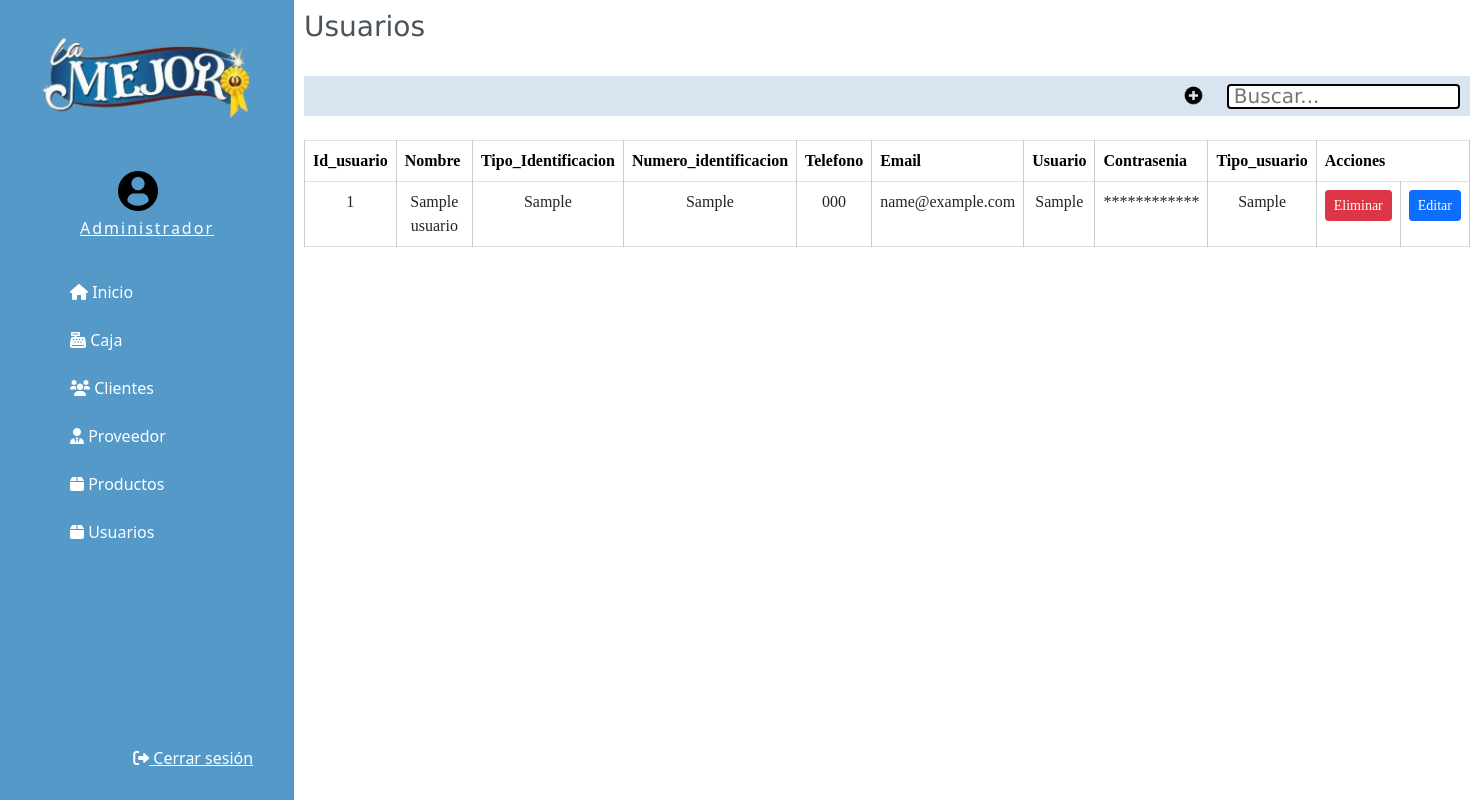
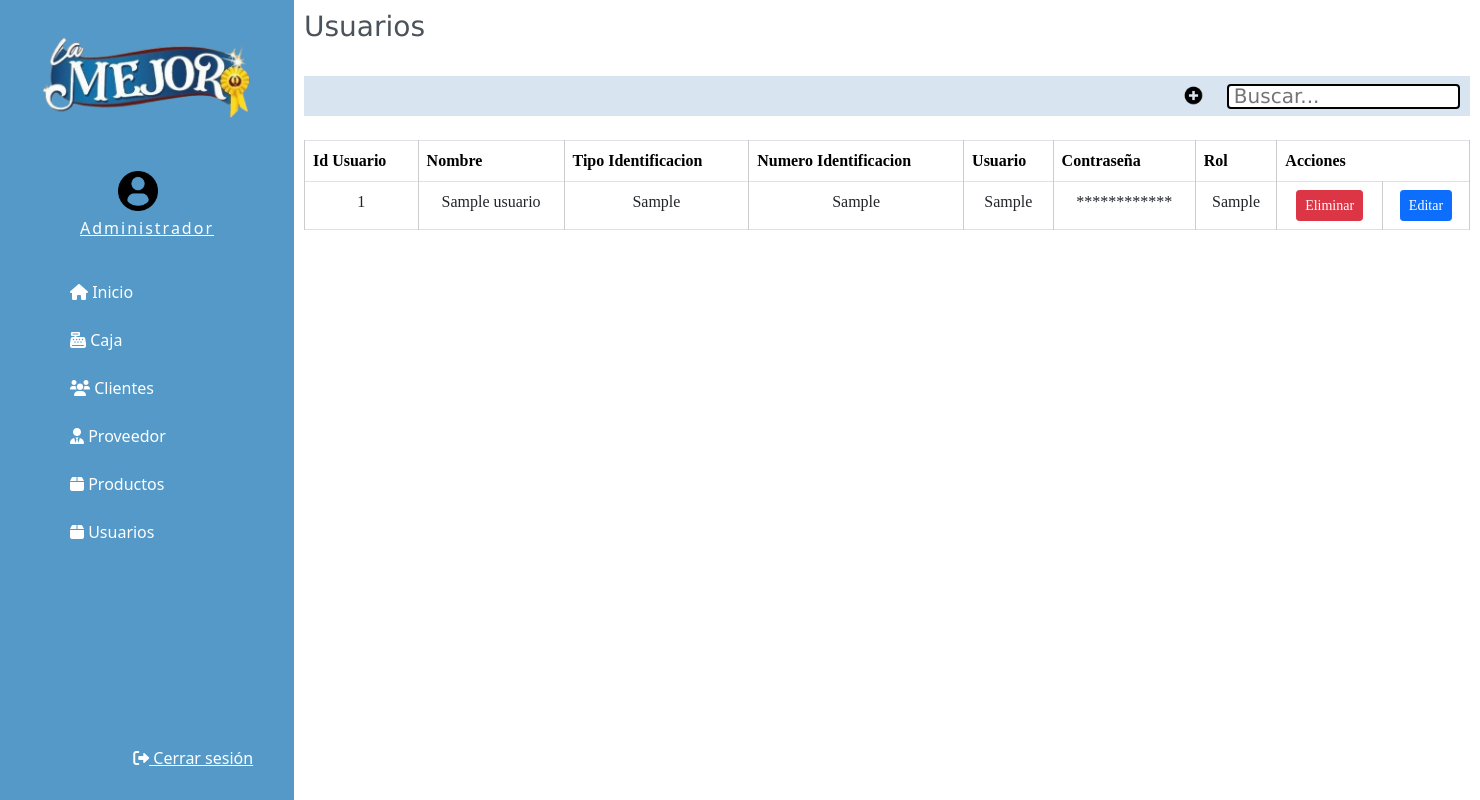
Before and after one commit to MarcelaEC123/Aplicativo_Pos_flask, a Flask app: page /usuarios in a window 1480 px wide. Run offline with Flask 3, Linux system fonts and the light colour scheme; tables that the repository leaves empty or names only in its code hold one stand-in row (values such as "Sample post"); some libraries are stand-ins or nearby versions.

Commit message:
se agrega en el login el rol del usuario

```diff
--- a/app.py
+++ b/app.py
@@ -6,7 +6,7 @@ from flask import Flask, jsonify, request, render_template, redirect, url_for
 #11111111111111111111111111111111111111111111111111111111111111111111111111111111111111111111111111111111111111111111
 import database as db
 
-app = Flask(__name__, template_folder="C:\\Users\\lenovo\\OneDrive\\Desktop\\UNIAGUSTINIANA\\Sexto Semestre\\Proyecto\\Aplicativo_Pos_flask\\templates")
+app = Flask(__name__, template_folder="C:\\Users\\cindy\\OneDrive\\Documentos\\PROYECTOS\\Aplicativo_Pos_flask\\templates")
 
 @app.route("/")
 def index():
@@ -16,11 +16,12 @@ def index():
 def login():
     username = request.form.get("username")
     password = request.form.get("password")
+    rol = request.form.get("rol")
 
     try:
         db_connection, cursor = db.conectar_bd()
-        query = "SELECT * FROM usuario WHERE Usuario = %s AND Contrasenia = %s"
-        cursor.execute(query, (username, password))
+        query = "SELECT * FROM usuario WHERE Usuario = %s AND Contrasenia = %s AND rol = %s "
+        cursor.execute(query, (username, password,rol))
         user = cursor.fetchone()
         cursor.close()
         db_connection.close()
--- a/database.py
+++ b/database.py
@@ -8,7 +8,7 @@ def conectar_bd():
         database = mysql.connector.connect(
             host="localhost",
             user="root",
-            password="SQLMARCE2022.",  # Coloca tu contraseña si la tienes configurada
+            password="",  # Coloca tu contraseña si la tienes configurada
             database="Aplicativo_pos_final"
         )
         # Devolver la conexión y un cursor
--- a/templates/usuarios.html
+++ b/templates/usuarios.html
@@ -56,15 +56,13 @@
 
                     <table class="table table-bordered">
                         <thead>
-                            <th scope="col">Id_usuario</th>
+                            <th scope="col">Id Usuario</th>
                             <th scope="col">Nombre</th>
-                            <th scope="col">Tipo_Identificacion</th>
-                            <th scope="col">Numero_identificacion</th>
-                            <th scope="col">Telefono</th>
-                            <th scope="col">Email</th>
+                            <th scope="col">Tipo Identificacion</th>
+                            <th scope="col">Numero Identificacion</th>
                             <th scope="col">Usuario</th>
-                            <th scope="col">Contrasenia</th>
-                            <th scope="col">Tipo_usuario</th>
+                            <th scope="col">Contraseña</th>
+                            <th scope="col">Rol</th>
                             <th scope="col" colspan="2">Acciones</th>
                         </thead>
 
@@ -75,11 +73,9 @@
                                 <td>{{d.nombre}}</td>
                                 <td>{{d.tipo_identificacion}}</td>
                                 <td>{{d.numero_identificacion}}</td>
-                                <td>{{d.telefono}}</td>
-                                <td>{{d.email}}</td>
                                 <td>{{d.usuario}}</td>
                                 <td>************</td>
-                                <td>{{d.tipo_usuario}}</td>
+                                <td>{{d.rol}}</td>
                                 <td><a href="{{url_for('deleteUsuarios', id_usuario=d.id_usuario)}}" class="btn btn-danger btn-sm">Eliminar</a></td>
                                 <td>
                                     <button class="btn btn-primary btn-sm" onclick="openEditModal('{{d.id_usuario}}', '{{d.nombre}}','{{d.tipo_identificacion}}', '{{d.numero_identificacion}}', '{{d.telefono}}', '{{d.email}}', '{{d.usuario}}', '{{d.contrasenia}}', '{{d.tipo_usuario}}')">Editar</button>
@@ -120,16 +116,6 @@
                     <div class="form-group">
                         <label for="numero_identificacion">numero_identificacion:</label>
                         <input type="text" id="numero_identificacion" name="numero_identificacion">
-                    </div>
-                    <div class="form-group">
-                        <label for="telefono">telefono:</label>
-                        <input type="text" id="telefono" name="telefono">
-                    </div>
-                </div>
-                <div class="caja1">
-                    <div class="form-group">
-                        <label for="email">Email:</label>
-                        <input type="text" id="email" name="email">
                     </div>
                     <div class="form-group">
                         <label for="usuario">usuario:</label>
```
Also changed, not shown: templates/home.html (+7 -0 lines).
